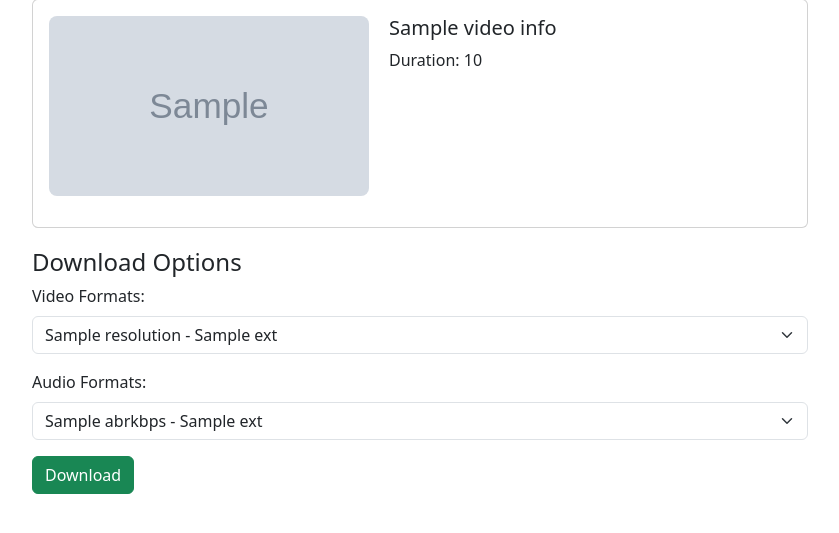
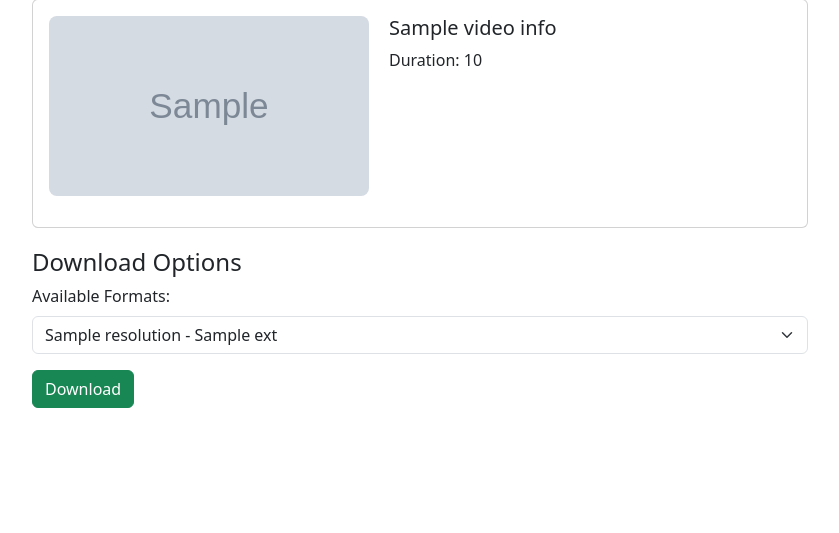
Before and after one commit to MosaAmran11/youtube-downloader-2, a Flask app: template templates/index.html in a window 1280 px wide. Shown: the part 223-756 px from the top of the page, without its empty margins (220-1059 px from the left). Run offline with Flask 3, Linux system fonts and the light colour scheme; the template is opened without the code that fills it: most values are stand-ins (such as "Sample title", 1, 10 or a date in 2020); grey boxes marked "Sample" are stand-in pictures.

Commit message:
Adjust format displaying

```diff
--- a/templates/index.html
+++ b/templates/index.html
@@ -1,8 +1,8 @@
 <!DOCTYPE html>
 <html lang="en">
 <head>
-    <meta charset="UTF-8" />
-    <meta name="viewport" content="width=device-width, initial-scale=1.0" />
+    <meta charset="UTF-8"/>
+    <meta name="viewport" content="width=device-width, initial-scale=1.0"/>
     <title>YouTube Downloader</title>
     <link
             href="https://cdn.jsdelivr.net/npm/bootstrap@5.3.0/dist/css/bootstrap.min.css"
@@ -89,22 +89,21 @@
             <h4>Download Options</h4>
 
             <form method="POST" action="/download" id="downloadForm">
-            <input type="hidden" name="url" value="{{ video_info.url }}" />
+                <input type="hidden" name="url" value="{{ video_info.url }}"/>
 
                 <div class="mb-3">
-              <label class="form-label">Video Formats:</label>
+                    <label class="form-label">Available Formats:</label>
                     <select class="form-select" name="format">
+                        <!-- Display Video Formats -->
+                        <option value="Video" disabled style="color: #0d6efd; font-weight: bold; font-size: 1.2em;">Video</option>
                         {% for format in video_info.formats %}
                         <option value="{{ format.format_id }}">
                             {{ format.resolution }} - {{ format.ext }}
                         </option>
                         {% endfor %}
-              </select>
-            </div>
 
-            <div class="mb-3">
-              <label class="form-label">Audio Formats:</label>
-              <select class="form-select" name="audio_format">
+                        <!-- Display Audio Formats -->
+                        <option value="Audio" disabled style="color: #0d6efd; font-weight: bold; font-size: 1.2em;">Audio</option>
                         {% for format in video_info.audio_formats %}
                         <option value="{{ format.format_id }}">
                             {{ format.abr }}kbps - {{ format.ext }}
```
Lines whose indentation alone changed are shown as unchanged.
